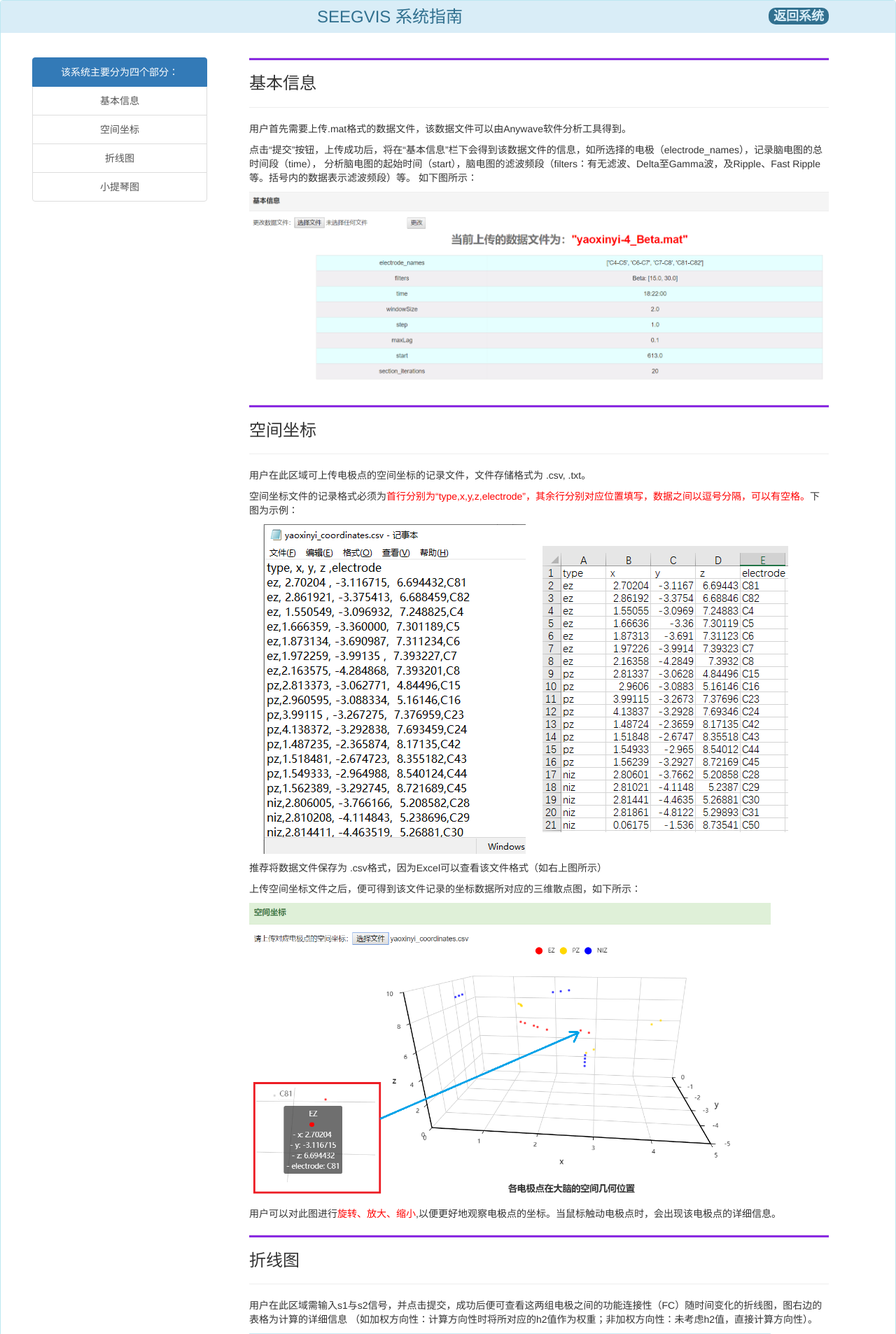
After one commit to xkKevin/SEEGVIS, a Django app: page /guide/ in a window 1280 px wide. The commit adds this page. Shown: the top 1906 px of the page at 70% size. Run offline with Django 3.2, Linux system fonts and the light colour scheme; some libraries are stand-ins or nearby versions.

Commit message:
4. Add a system guide web.

```diff
--- a/major/views.py
+++ b/major/views.py
@@ -1,8 +1,8 @@
 from django.shortcuts import render
-from django.http import HttpResponseRedirect, JsonResponse, FileResponse
-from django.urls import reverse
+from django.http import JsonResponse
 import os
 import scipy.io as sio
+import json
 import numpy as np
 import datetime
 
@@ -12,8 +12,8 @@ matData = None
 h2_lag_direction = []
 
 def index(request):
-    global matData
     if request.method == "POST":
+        global matData
         file_obj = request.FILES.get("up_file")
         f1 = open(file_obj.name, "wb")
         for i in file_obj.chunks():
@@ -45,8 +45,8 @@ def index(request):
         nniz = request.POST.get('NIZ')
         print(nez, npz, nniz)
         all_h2_max_direction(matData['aw_h2'], matData['aw_lag'])
-        return render(request, "index.html", {"fc_info": fc_info,"file_name":file_name})
-    return render(request, "index.html", {"date_time": None})
+        return render(request, "index.html", {"fc_info": fc_info,"file_name":json.dumps(file_name)})
+    return render(request, "index.html",{"file_name":json.dumps(False)})
 
 
 def getH2(request):
@@ -182,4 +182,8 @@ def to_lists(str_num):
 
 
 def chart(request):
-    return render(request, "chart.html", {"date_time": None})
+    return render(request, "chart.html")
+
+
+def guide(request):
+    return render(request, "guide.html")
--- a/seegvis/urls.py
+++ b/seegvis/urls.py
@@ -23,4 +23,5 @@ urlpatterns = [
     url(r'^getH2/$',views.getH2, name="getH2"),
     url(r'^fcAnalyse/$',views.fcAnalyse, name="fcAnalyse"),
     url(r'^chart/$',views.chart, name="chart"),
+    url(r'^guide/$',views.guide, name="guide"),
 ]
--- a/static/js/visChart.js
+++ b/static/js/visChart.js
@@ -253,7 +253,7 @@ function linechart(data,signal,lens,nwd,wd,twoElectCo) {
     table.attr("class", "table tab1 table-bordered");
     table.append("caption").text(signal[0]+" -- "+signal[1]);
     var table_data = [["加权方向性",wd],["非加权方向性",nwd],["中值",d3.median(dataFilter)],["均值",d3.mean(dataFilter)],["最大值",d3.max(dataFilter)],["最小值",d3.min(dataFilter)],
-    [signal[0]+"空间坐标",twoElectCo[0]],[signal[1]+"空间坐标",twoElectCo[1]],["空间几何距离",distance(twoElectCo[0],twoElectCo[1])]];
+    [signal[0]+" 空间坐标",twoElectCo[0]],[signal[1]+" 空间坐标",twoElectCo[1]],["空间几何距离",distance(twoElectCo[0],twoElectCo[1])]];
     var my_tr = table.append("tbody")
         .selectAll("mytr")
         .data(table_data)
--- a/templates/chart.html
+++ b/templates/chart.html
@@ -3,7 +3,7 @@
 <head>
     <meta charset="UTF-8">
     <title></title>
-    <link rel="stylesheet" type="text/css" href="../static/css/distrochart.css">
+    <link rel="stylesheet" type="text/css" href="/static/css/distrochart.css">
 
     <script src="https://code.jquery.com/jquery-3.1.1.min.js" integrity="sha256-hVVnYaiADRTO2PzUGmuLJr8BLUSjGIZsDYGmIJLv2b8=" crossorigin="anonymous"></script>
     <script src="http://d3js.org/d3.v3.min.js" charset="utf-8"></script>
--- /dev/null
+++ b/templates/guide.html
@@ -0,0 +1,104 @@
+<!DOCTYPE html>
+<html lang="en">
+<head>
+    <meta charset="UTF-8">
+    <title>System Guide</title>
+    <link rel="icon" href="/static/dat/eeg3.jpg">
+    <script src="/static/js/jquery.min.js"></script>
+    <script src="/static/js/bootstrap.min.js"></script>
+    <link href="/static/css/bootstrap.min.css" rel="stylesheet">
+    <style type="text/css">
+        .bold{
+            {#margin-top:7px;#}
+            {#*margin: 0;#}
+            {#border: 0;#}
+            background-color: blueviolet;
+            height: 3px
+        }
+        img {
+            margin-bottom: 10px;
+        }
+    </style>
+</head>
+<body>
+<div class="panel-group" id="accordion">
+        <div class="panel panel-info">
+            <div class="panel-heading">
+                <h4 class="panel-title" style="text-align: center;">
+                    <font style="font-size: x-large;cursor: default;">SEEGVIS 系统指南</font>
+                    <span class="badge" style="float: right;font-size:18px; margin-right: 80px;cursor: pointer;"
+                          onclick="$(window).attr('location', '{% url 'index' %}');">
+                        返回系统
+                    </span>
+                </h4>
+
+            </div>
+            <div id="collapseOne">
+                <div class="panel-body">
+                    <div style="width:250px;float:left; text-align: center;margin-left: 30px;margin-top: 20px;" data-spy="affix">
+                        <a class="list-group-item active">该系统主要分为四个部分：</a>
+                        <a href="#info" class="list-group-item">基本信息</a>
+                        <a href="#ordination" class="list-group-item">空间坐标</a>
+                        <a href="#line" class="list-group-item">折线图</a>
+                        <a href="#violin" class="list-group-item">小提琴图</a>
+                    </div>
+                    <div style="margin-left: 340px;margin-right: 80px;">
+                        <div id="info">
+                            <hr class="bold"/>
+                            <h3>
+                                <span style="display: inline-block; width: 60%;">基本信息</span>
+                            </h3>
+                            <hr/>
+                            <p>用户首先需要上传.mat格式的数据文件，该数据文件可以由Anywave软件分析工具得到。</p>
+                            <p>
+                                点击“提交”按钮，上传成功后，将在“基本信息”栏下会得到该数据文件的信息，如所选择的电极（electrode_names），记录脑电图的总时间段（time），
+                                分析脑电图的起始时间（start），脑电图的滤波频段（filters：有无滤波、Delta至Gamma波，及Ripple、Fast Ripple等。括号内的数据表示滤波频段）等。
+                                如下图所示：
+                            </p>
+                            <img src="/static/dat/info.png" width="100%">
+                        </div>
+                        <div id="ordination">
+                            <hr class="bold"/>
+                            <h3>
+                                <span style="display: inline-block; width: 60%;">空间坐标</span>
+                            </h3>
+                            <hr/>
+                            <p>用户在此区域可上传电极点的空间坐标的记录文件，文件存储格式为&nbsp;.csv,&nbsp;.txt。</p>
+                            <p>空间坐标文件的记录格式必须为<font color="red">首行分别为“type,x,y,z,electrode”，其余行分别对应位置填写，数据之间以逗号分隔，可以有空格。</font>下图为示例：</p>
+                            <img src="/static/dat/co_format.png" style="margin-left: 20px;">
+                            <img src="/static/dat/co_format2.png" style="margin-left: 20px;">
+                            <p>推荐将数据文件保存为&nbsp;.csv格式，因为Excel可以查看该文件格式（如右上图所示）</p>
+                            <p>上传空间坐标文件之后，便可得到该文件记录的坐标数据所对应的三维散点图，如下所示：</p>
+                            <img src="/static/dat/ordination.png" width="90%">
+                            <p>用户可以对此图进行<font color="red">旋转、放大、缩小</font>,以便更好地观察电极点的坐标。当鼠标触动电极点时，会出现该电极点的详细信息。</p>
+                        </div>
+                        <div id="line">
+                            <hr class="bold"/>
+                            <h3>
+                                <span style="display: inline-block; width: 60%;">折线图</span>
+                            </h3>
+                            <hr/>
+                            <p>用户在此区域需输入s1与s2信号，并点击提交，成功后便可查看这两组电极之间的功能连接性（FC）随时间变化的折线图，图右边的表格为计算的详细信息
+                                （如加权方向性：计算方向性时将所对应的h2值作为权重；非加权方向性：未考虑h2值，直接计算方向性）。</p>
+                            <img src="/static/dat/line.png" width="90%">
+                            <p>信号1（S1）的值为&nbsp;1&nbsp;代表“electrode_names”中的第&nbsp;2&nbsp;组电极点（'C6-C7'），
+                                信号2（S2）的值为&nbsp;2&nbsp;代表“electrode_names”中的第&nbsp;3&nbsp;组电极点（'C7-C8'）。（因为数组下标是从&nbsp;0&nbsp;开始计算）</p>
+                            <p>当鼠标触动点时，会显示该点的具体值（h2值）。</p>
+                            <p>若用户没有输入坐标位置（即没有进行第二步），则无法计算这两组信号的空间几何距离。表格的后三行将显示“坐标未定义！”</p>
+                        </div>
+                        <div id="violin">
+                            <hr class="bold"/>
+                            <h3>
+                                <span style="display: inline-block; width: 60%;">小提琴图</span>
+                            </h3>
+                            <hr/>
+                            <p>该部分正在开发中……</p>
+                            <p><a href="{% url 'chart' %}">点我可查看更多图形！</a></p>
+                        </div>
+                    </div>
+                </div>
+            </div>
+        </div>
+</div>
+</body>
+</html>
```
Also changed, not shown: templates/index.html (+29 -13 lines), static/dat/co_format.png (added), static/dat/co_format2.png (added), static/dat/eeg3.jpg (added), static/dat/eeg_body.jpg (added), static/dat/eeg_title.jpg (added), static/dat/info.png (added), static/dat/line.png (added), static/dat/line2.png (added), static/dat/ordination.png (added), static/dat/seeg.png (added).
